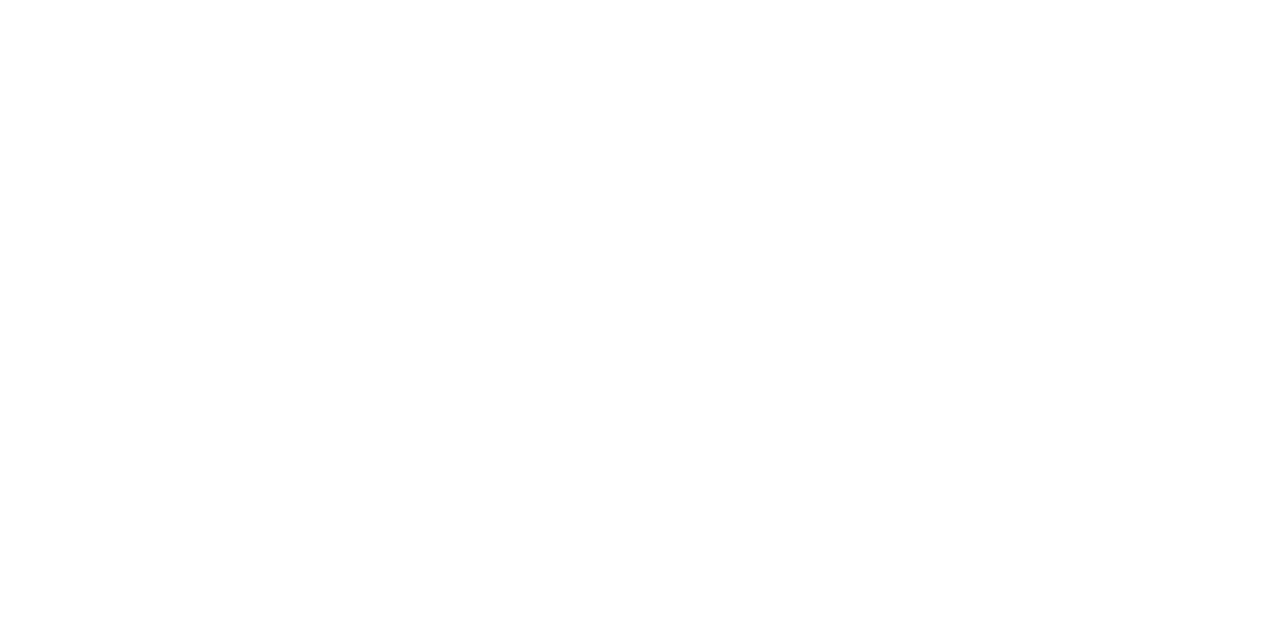
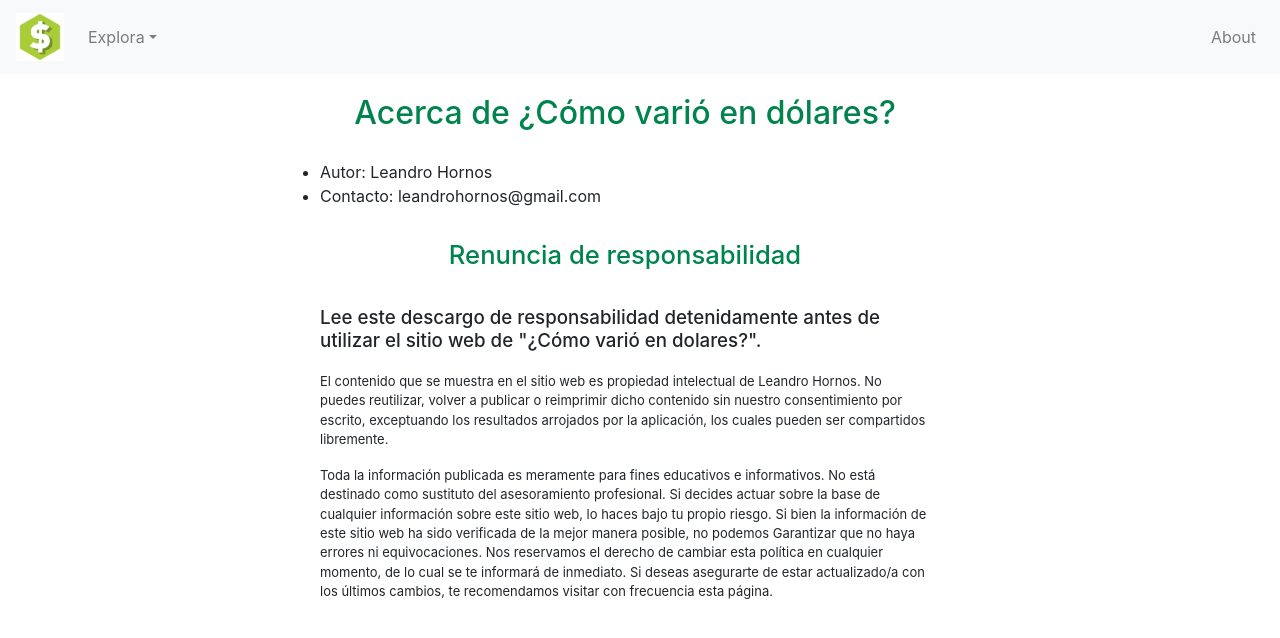
Before and after one commit to LeandroHornos/tu-sueldo-en-dolares, a React (Create React App) app: page /about in a window 1280 px wide. Shown: the top 638 px of the page. Built offline with nearby package versions, Linux system fonts and the light colour scheme.

Commit message:
subo json a firebase

```diff
--- a/package.json
+++ b/package.json
@@ -9,6 +9,7 @@
     "bootstrap": "^4.6.0",
     "dotenv": "^8.2.0",
     "firebase": "^8.3.1",
+    "firebase-admin": "^9.7.0",
     "react": "^17.0.2",
     "react-bootstrap": "^1.5.2",
     "react-dom": "^17.0.2",
--- a/src/App.css
+++ b/src/App.css
@@ -13,6 +13,11 @@ h1 {
 h2 {
   font-size: 1.6em;
   padding: 16px 0px;
+}
+
+h3 {
+  font-size: 1.3em;
+  padding: 12px 0px;
 }
 
 p {
--- a/src/App.js
+++ b/src/App.js
@@ -6,6 +6,7 @@ import React, { useState, useEffect } from "react";
 import { BrowserRouter as Router, Switch, Route } from "react-router-dom";
 
 import Admin from "./Components/Admin";
+import About from "./Components/About";
 import Query from "./Components/Query";
 import Results from "./Components/Results";
 
@@ -26,6 +27,12 @@ function App() {
           <Route exact path="/results">
             <Results query={query} />
           </Route>
+          <Route exact path="/about">
+            <About />
+          </Route>
+          <Route exact path="/controlpanel">
+            <Admin />
+          </Route>
         </Switch>
       </Router>
     </div>
--- /dev/null
+++ b/src/Components/About.jsx
@@ -0,0 +1,57 @@
+import React from "react";
+
+import NavigationBar from "./NavigationBar";
+
+const About = () => {
+  return (
+    <React.Fragment>
+      <NavigationBar />
+      <div className="row">
+        <div className="col-md-3"></div>
+        <div className="col-md-6">
+          <h1 className="text-center txt-color-1">
+            Acerca de ¿Cómo varió en dólares?
+          </h1>
+          <ul>
+            <li>Autor: Leandro Hornos</li>
+            <li>Contacto: leandrohornos@gmail.com</li>
+          </ul>
+          <div>
+            <h2 className="text-center txt-color-1">
+              Renuncia de responsabilidad
+            </h2>
+            <p>
+              <h3>
+                Lee este descargo de responsabilidad detenidamente antes de
+                utilizar el sitio web de "¿Cómo varió en dolares?".
+              </h3>
+              <p>
+                El contenido que se muestra en el sitio web es propiedad
+                intelectual de Leandro Hornos. No puedes reutilizar, volver a
+                publicar o reimprimir dicho contenido sin nuestro consentimiento
+                por escrito, exceptuando los resultados arrojados por la
+                aplicación, los cuales pueden ser compartidos libremente.{" "}
+              </p>
+              <p>
+                Toda la información publicada es meramente para fines educativos
+                e informativos. No está destinado como sustituto del
+                asesoramiento profesional. Si decides actuar sobre la base de
+                cualquier información sobre este sitio web, lo haces bajo tu
+                propio riesgo. Si bien la información de este sitio web ha sido
+                verificada de la mejor manera posible, no podemos Garantizar que
+                no haya errores ni equivocaciones. Nos reservamos el derecho de
+                cambiar esta política en cualquier momento, de lo cual se te
+                informará de inmediato. Si deseas asegurarte de estar
+                actualizado/a con los últimos cambios, te recomendamos visitar
+                con frecuencia esta página.
+              </p>
+            </p>
+          </div>
+        </div>
+        <div className="col-md-3"></div>
+      </div>
+    </React.Fragment>
+  );
+};
+
+export default About;
--- a/src/Components/NavigationBar.jsx
+++ b/src/Components/NavigationBar.jsx
@@ -14,12 +14,12 @@ const NavigationBar = () => {
       <Navbar.Collapse id="basic-navbar-nav">
         <Nav className="mr-auto">
           <NavDropdown title="Explora" id="basic-nav-dropdown">
-            <NavDropdown.Item href="">Acerca de</NavDropdown.Item>
+            <NavDropdown.Item href="/about">Acerca de</NavDropdown.Item>
             <NavDropdown.Item href="/">Contacto</NavDropdown.Item>
           </NavDropdown>
         </Nav>
         <Nav>
-          <Nav.Link href="#link">About</Nav.Link>
+          <Nav.Link href="/about">About</Nav.Link>
         </Nav>
       </Navbar.Collapse>
     </Navbar>
```
Also changed, not shown: pKey.json (added, +12 -0 lines), uploadData.js (added, +73 -0 lines), 1 other file (tests, documents, lock files or other folders).
